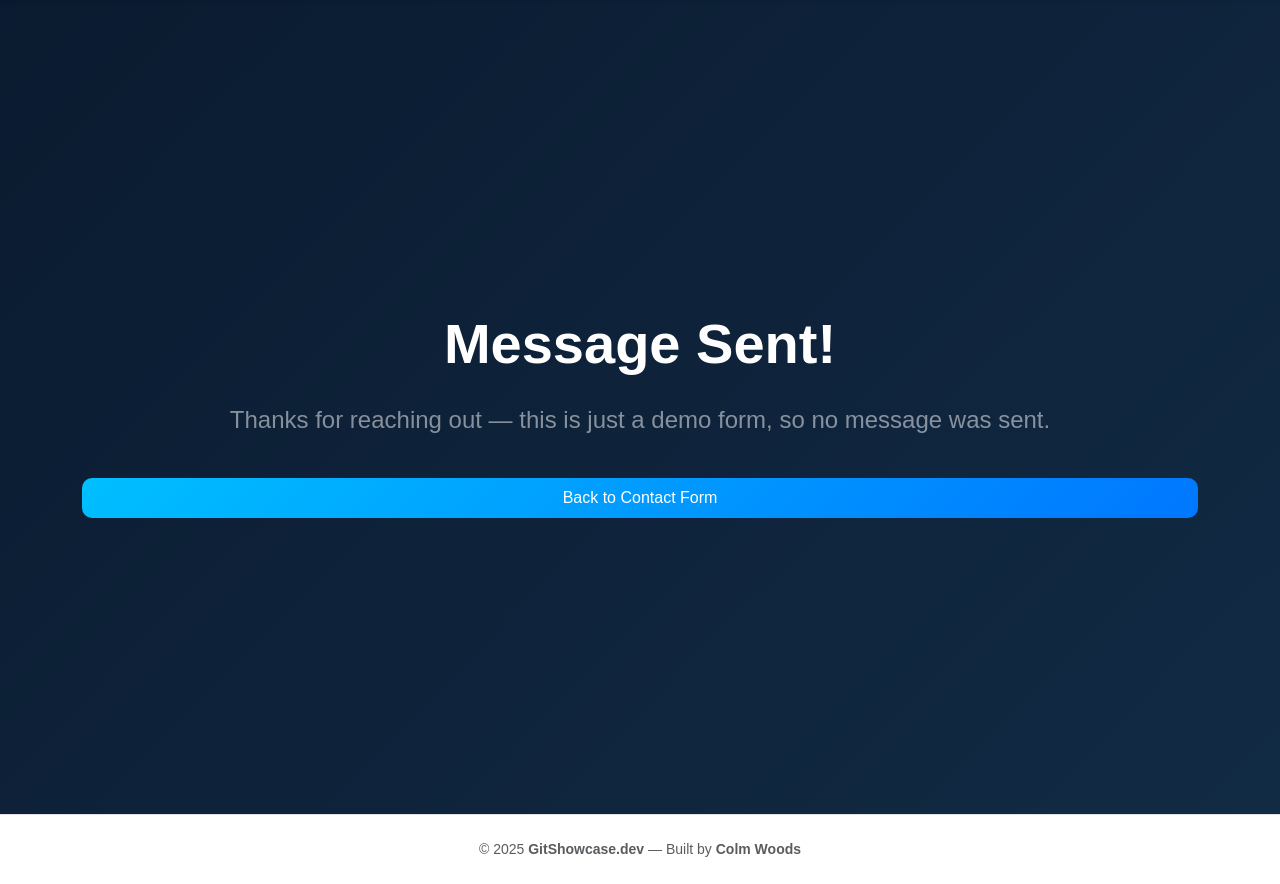
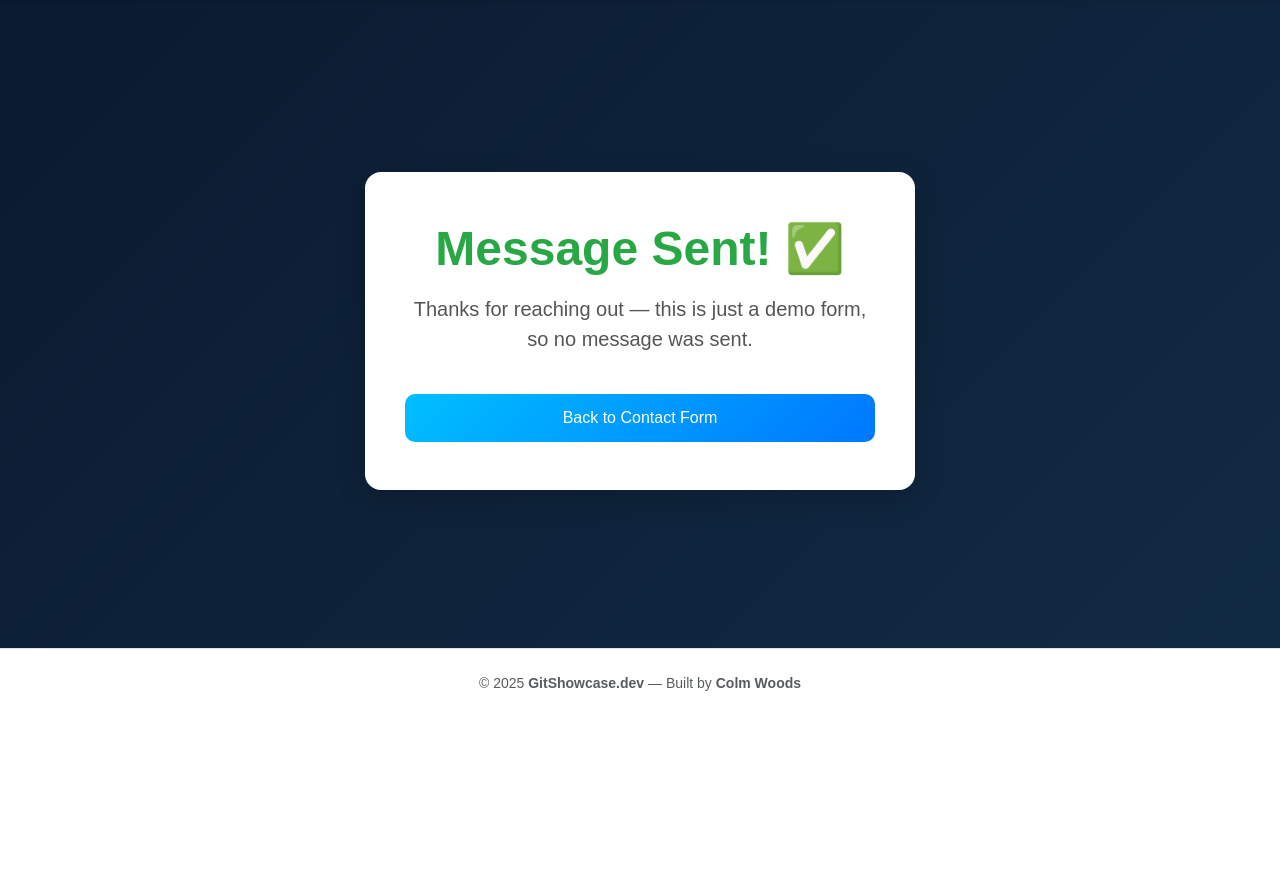
Before and after one commit to colmwoods/GitShowcase.dev, a Django app: page /success/ in a window 1280 px wide. Shown: the part 82-966 px from the top of the page. After the commit the page ends 773 px from the top, so only its background shows below. Run offline with Django 5.2, Linux system fonts and the light colour scheme; some libraries are stand-ins or nearby versions.

Commit message:
Add container to success page text and finish off wireframe images

```diff
--- a/static/css/style.css
+++ b/static/css/style.css
@@ -661,3 +661,35 @@ section#alerts {
     margin-bottom: 1.5rem;
     color: #555;
 }
+
+/* -------------------- SUCCESS PAGE -------------------- */
+.success-container {
+    display: flex;
+    justify-content: center;
+    align-items: center;
+    flex: 1;
+    padding: 4rem 1rem;
+}
+
+.success-card {
+    background: #ffffff;
+    padding: 3rem 2.5rem;
+    border-radius: 16px;
+    box-shadow: 0 8px 30px rgba(0, 0, 0, 0.2);
+    text-align: center;
+    max-width: 550px;
+    width: 100%;
+    color: #333;
+    animation: fadeIn 1s ease forwards;
+}
+
+.success-card h1 {
+    color: #28a745;
+    font-weight: 700;
+    margin-bottom: 1rem;
+}
+
+.success-card p {
+    color: #555;
+    margin-bottom: 1.5rem;
+}
--- a/templates/form/success.html
+++ b/templates/form/success.html
@@ -1,14 +1,15 @@
 {% extends "base.html" %}
+
 {% block content %}
-<section class="d-flex align-items-center min-vh-100 bg-transparent text-center">
-    <div class="container py-5">
-        <h2 class="display-4 fw-bold text-white mb-4">Message Sent!</h2>
-        <p class="fs-4 text-white-50 mb-4">
+<div class="success-container">
+    <div class="success-card">
+        <h1 class="display-5">Message Sent! ✅</h1>
+        <p class="lead">
             Thanks for reaching out — this is just a demo form, so no message was sent.
         </p>
-        <a href="{% url 'contact' %}" class="btn btn-lg btn-outline-light px-5 py-2 mt-3">
+        <a href="{% url 'contact' %}" class="btn mt-3">
             Back to Contact Form
         </a>
     </div>
-</section>
+</div>
 {% endblock %}
```
Also changed, not shown: README.md, documentation/wireframes/desktop-404.jpg (added), documentation/wireframes/mobile-404.jpg (added), documentation/wireframes/tablet-404.jpg (added).
